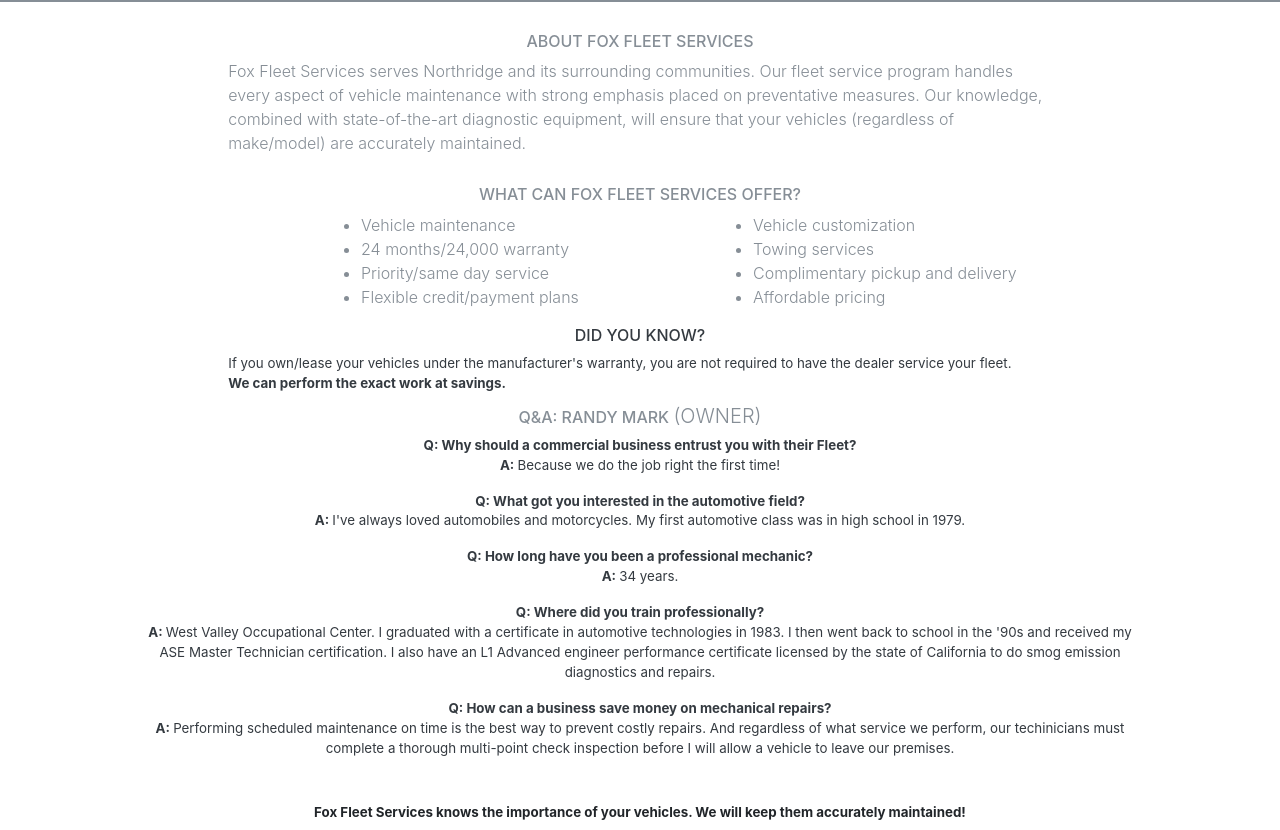
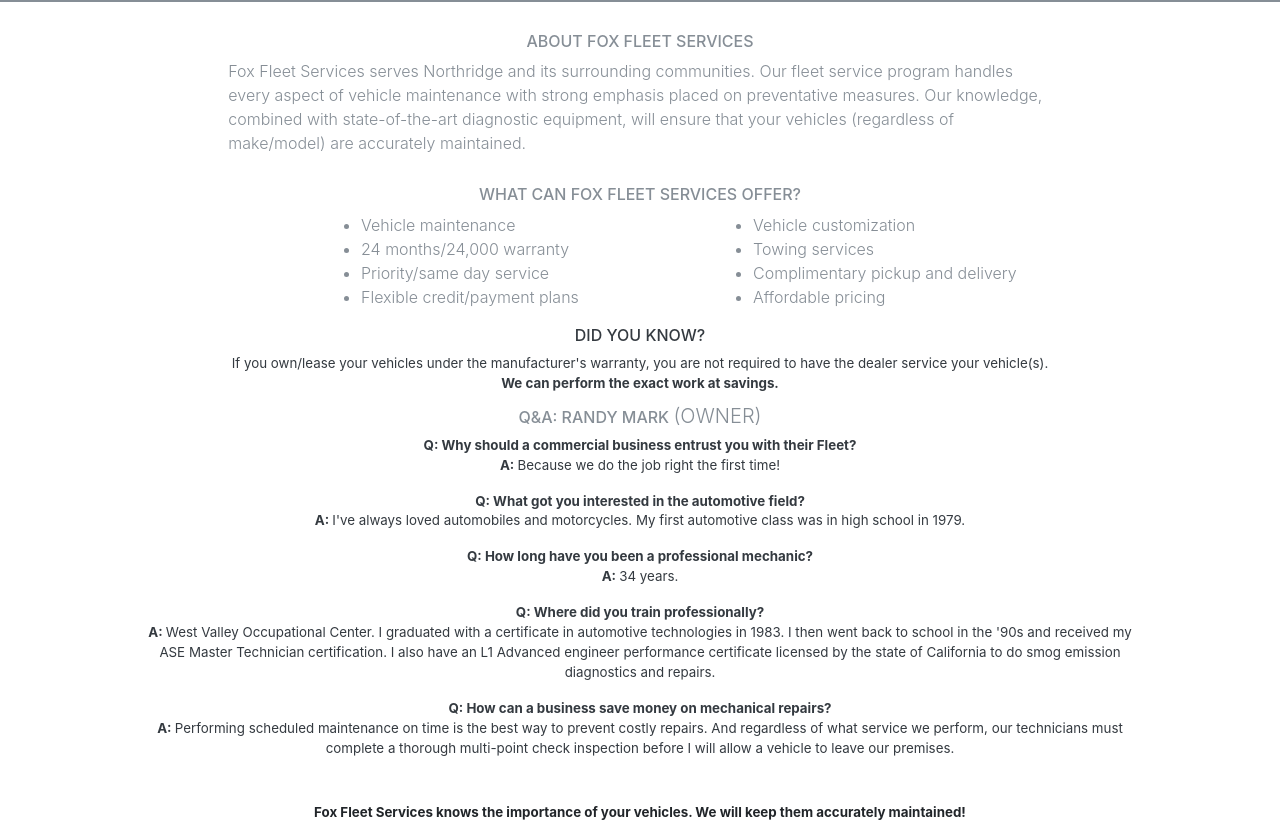
Before and after one commit to railford/railford.github.io, a website with bundled scripts: page index.html in a window 1280 px wide. Shown: the part 111-941 px from the top of the page. Built offline with nearby package versions, Linux system fonts and the light colour scheme.

Commit message:
minor text changes

```diff
--- a/index.html
+++ b/index.html
@@ -178,7 +178,8 @@
     <!-- Did You Know Section -->
     <section class="m-auto text-dark" style="padding-bottom: 0px; padding-top: 0px">
         <h6 class="text-uppercase" style="text-align: center">Did You Know?</h6>
-          <p class="col-lg-8 m-auto" style="font-size: 10pt">If you own/lease your vehicles under the manufacturer's warranty, you are not required to have the dealer service your fleet. <br><b>We can perform the exact work at savings.</b></p>
+          <p class="col-lg-8 m-auto" style="font-size: 10pt; text-align: center">If you own/lease your vehicles under the manufacturer's warranty, you are not required to have the dealer service your vehicle(s). <br></p>
+          <p class="col-lg-8 m-auto" style="font-size: 10pt; text-align: center"><b>We can perform the exact work at savings.</b></p>
     </section>
 
     <section class="bg-white text-white mb-0" id="about" style="padding-bottom: 0px; padding-top: 0px">
@@ -222,7 +223,7 @@
           <b>How can a business save money on mechanical repairs?</b>
           <br>
           <b>A: </b>
-          Performing scheduled maintenance on time is the best way to prevent costly repairs. And regardless of what service we perform, our techinicians must complete a thorough multi-point check inspection before I will allow a vehicle to leave our premises.
+          Performing scheduled maintenance on time is the best way to prevent costly repairs. And regardless of what service we perform, our technicians must complete a thorough multi-point check inspection before I will allow a vehicle to leave our premises.
         </p>
         <br>
       </div>
```
